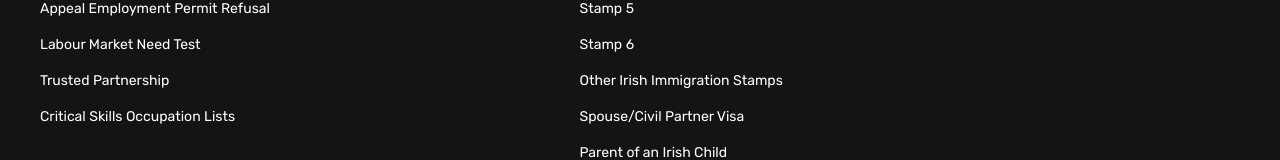
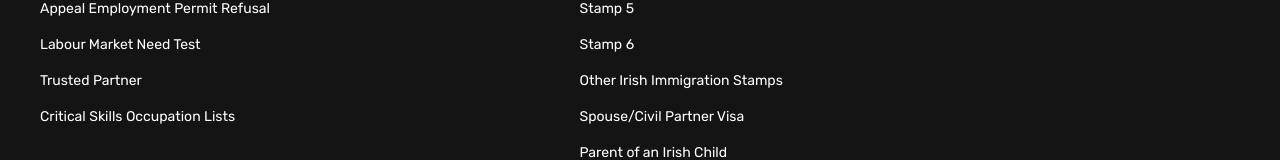
Before and after one commit to TartejBrothers/Poolbeg-Immigration, a React (Create React App) app: page /contact-us in a window 1280 px wide. Shown: the part 2143-2303 px from the top of the page. Built offline with nearby package versions, Linux system fonts and the light colour scheme.

Commit message:
Updated: Content

```diff
--- a/src/components/footer.jsx
+++ b/src/components/footer.jsx
@@ -74,7 +74,7 @@ export default function Footer() {
               Labour Market Need Test
             </li>
             <li onClick={() => navigateTo("work-permit/trusted-partnership")}>
-              Trusted Partnership
+              Trusted Partner
             </li>
             <li onClick={() => navigateTo("work-permit/critical-occupation")}>
               Critical Skills Occupation Lists
--- a/src/components/navbar.jsx
+++ b/src/components/navbar.jsx
@@ -71,7 +71,7 @@ export default function Navbar() {
                       navigateTo("work-permit/trusted-partnership")
                     }
                   >
-                    Trusted Partnership
+                    Trusted Partner
                   </li>
                   <li
                     onClick={() =>
@@ -246,7 +246,7 @@ export default function Navbar() {
                           navigateTo("work-permit/trusted-partnership")
                         }
                       >
-                        Trusted Partnership
+                        Trusted Partner
                       </li>
                       <li>Critical Skills Occupation Lists</li>
                     </ul>
@@ -398,7 +398,7 @@ export default function Navbar() {
                 <li
                   onClick={() => navigateTo("work-permit/trusted-partnership")}
                 >
-                  Trusted Partnership
+                  Trusted Partner
                 </li>
                 <li
                   onClick={() => navigateTo("work-permit/critical-occupation")}
--- a/src/pages/home.jsx
+++ b/src/pages/home.jsx
@@ -46,13 +46,14 @@ export default function Home() {
       />
       <div className="homeheader">
         <h1> Poolbeg Immigration</h1>
-        <h3>Irish Employment Permit and Immigration Specialists</h3>
+        <h3>End To End Irish Immigration Specialists</h3>
         <p className="headercentertext">
-          At Poolbeg Immigration, we specialise in Critical Skills Employment
-          Permits, General Employment Permits, and Visa Applications.
-          <br />
-          Our services enable businesses to hire non-EEA nationals and
-          individuals to secure their legal status in Ireland.
+          Your Immigration Partner for Naturalization, Dependent Spouse Visa,
+          Join Family Visa, Family Re unification visa, De Facto Partner Visa,
+          EU Treaty Rights, Entrepreneur Visa, Bringing Elderly parents to
+          Ireland, Child Passport Applications, Stamp 4 and Stamp 5
+          applications, Work visa, Trusted Partner Student visa, Tourist and
+          Visit Visa Applications and many more.
         </p>
         <h4> Turn your Ambiguities into Certainties</h4>
         <div className="homeheaderbottom">
--- a/src/styles/home.css
+++ b/src/styles/home.css
@@ -4,13 +4,13 @@
 }
 
 .homeheader h1 {
-  color: #212121;
-  font-size: 48px;
+  color: #db291c;
+  font-size: 40px;
   font-weight: 700;
-  margin-bottom: 30px;
+  margin-bottom: 10px;
 }
 .homeheader h3 {
-  font-size: 30px;
+  font-size: 24px;
 }
 .homeheader h4 {
   color: #db291c;
```
